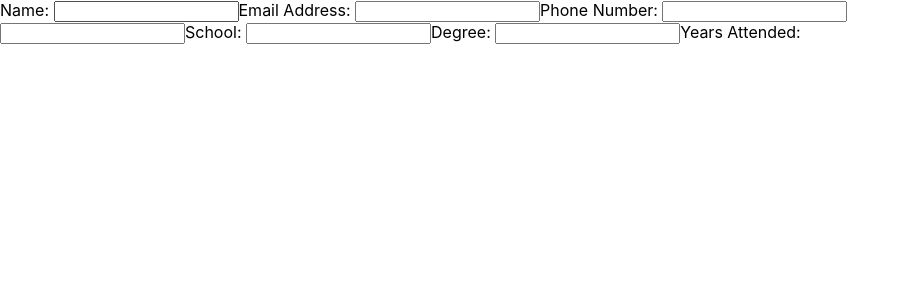
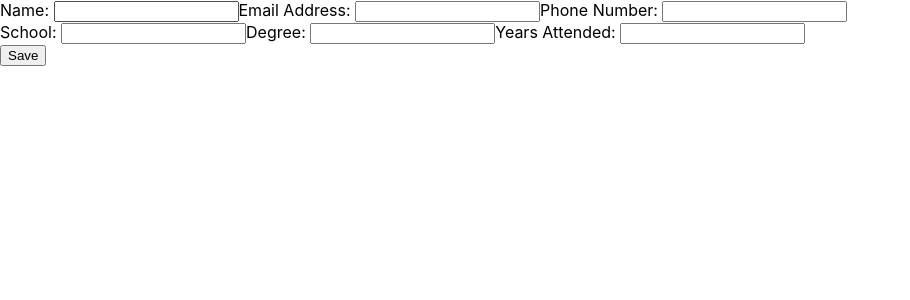
Before and after one commit to bobbychicano/cv-react-project, a React (Create React App) app: page / in a window 1280 px wide. Shown: the top 300 px of the page, without its empty margins (0-910 px from the left). Built offline with nearby package versions, Linux system fonts and the light colour scheme.

Commit message:
Add submit button

```diff
--- a/src/App.js
+++ b/src/App.js
@@ -9,6 +9,7 @@ class App extends Component {
     super();
 
     this.state = {
+      showResume: false,
       introduction: { fullName: "", emailAddress: "", phoneNumber: "" },
       education: { school: "", degree: "", years: "" },
       experience: { employer: "" },
@@ -25,6 +26,17 @@ class App extends Component {
     }));
   };
 
+  handleSave = (e) => {
+    e.preventDefault();
+    // this will render the data that has been inputted on screen into a clean UI and clear out the input fields
+    this.setState({
+      showResume: true,
+      introduction: { fullName: "", emailAddress: "", phoneNumber: "" },
+      education: { school: "", degree: "", years: "" },
+      experience: { employer: "" },
+    });
+  };
+
   render() {
     return (
       <div>
@@ -34,6 +46,13 @@ class App extends Component {
         />
         <Education value={this.state.education} onChange={this.handleChange} />
         {/* <Experience /> */}
+        <button type="button" name="save-button" onClick={this.handleSave}>
+          Save
+        </button>
+        {/* A component that holds all the JSX to display the "saved" data as HTML */}
+        {/* if(this.state.showResume) {
+           <div>This element is rendered when the save button is clicked.</div>;
+        } */}
       </div>
     );
   }
--- a/src/Components/Education.js
+++ b/src/Components/Education.js
@@ -4,27 +4,27 @@ class Education extends Component {
   render() {
     return (
       <div>
+        <label for="school">School: </label>
         <input
           type="text"
           value={this.props.value.school}
           id="school"
           onChange={this.props.onChange}
         ></input>
-        <label for="school">School: </label>
+        <label for="degree">Degree: </label>
         <input
           type="text"
           value={this.props.value.degree}
           id="degree"
           onChange={this.props.onChange}
         ></input>
-        <label for="degree">Degree: </label>
+        <label for="years">Years Attended: </label>
         <input
           type="text"
           value={this.props.value.years}
           id="years"
           onChange={this.props.onChange}
         ></input>
-        <label for="years">Years Attended: </label>
       </div>
     );
   }
```
